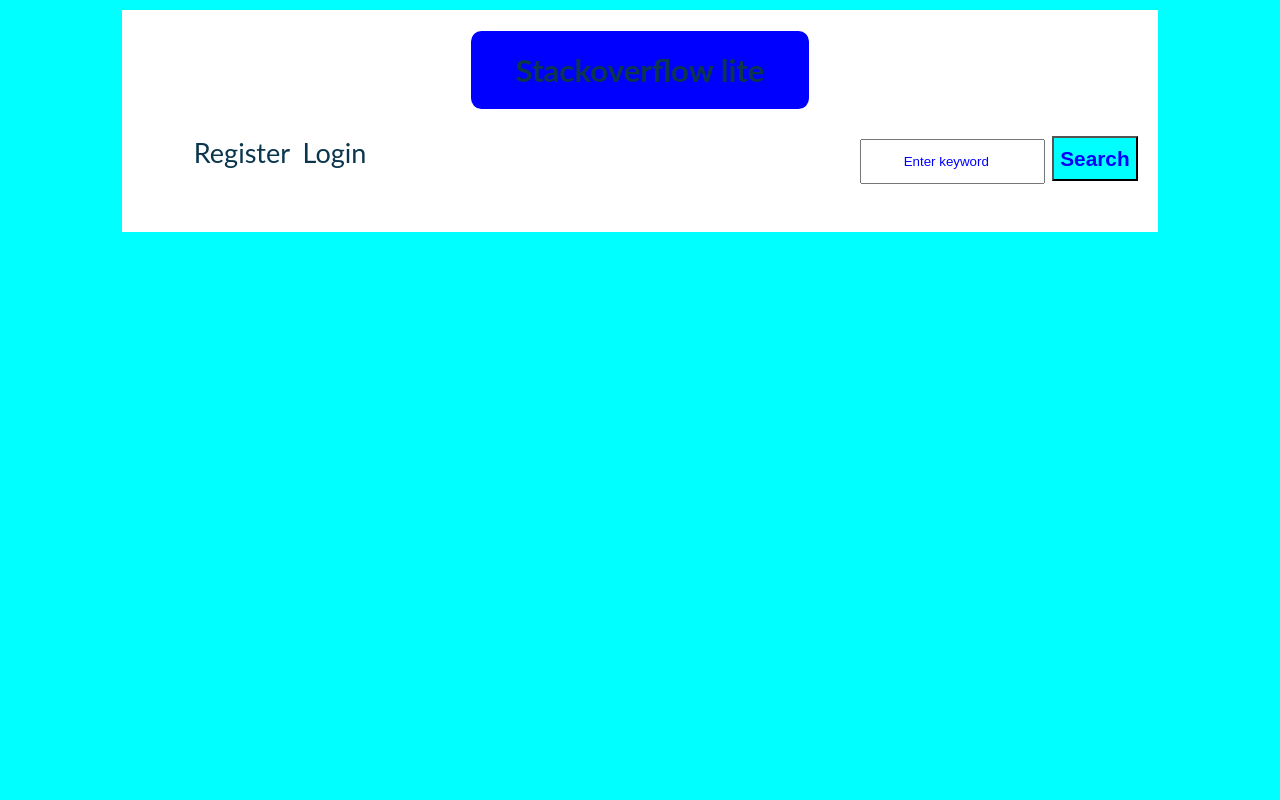
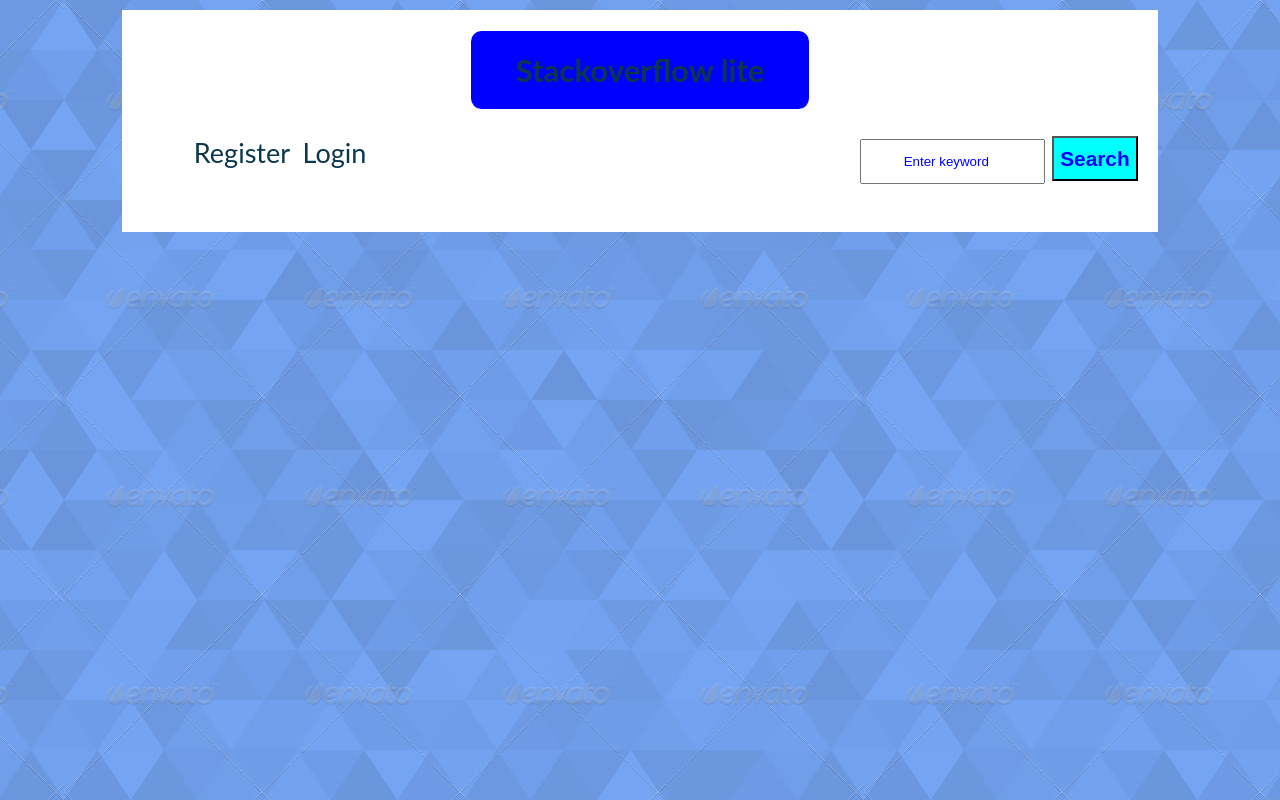
Before and after one commit to anyatibrian/StackOverflow-lite, a plain HTML site: page index.html in a window 1280 px wide. Drawn offline with Linux system fonts and the light colour scheme.

Commit message:
adds background image [#159680192 Fixes]

```diff
--- a/css/main.css
+++ b/css/main.css
@@ -6,6 +6,7 @@
         margin: 0 auto;
         padding: 0 auto;
         background-color: aqua;
+        background: url(../img/background.jpg);
         font-family: 'Lato', sans-serif;
         font-size: 1.3em;
         width: 90%;
```
Also changed, not shown: img/background.jpg (added).
